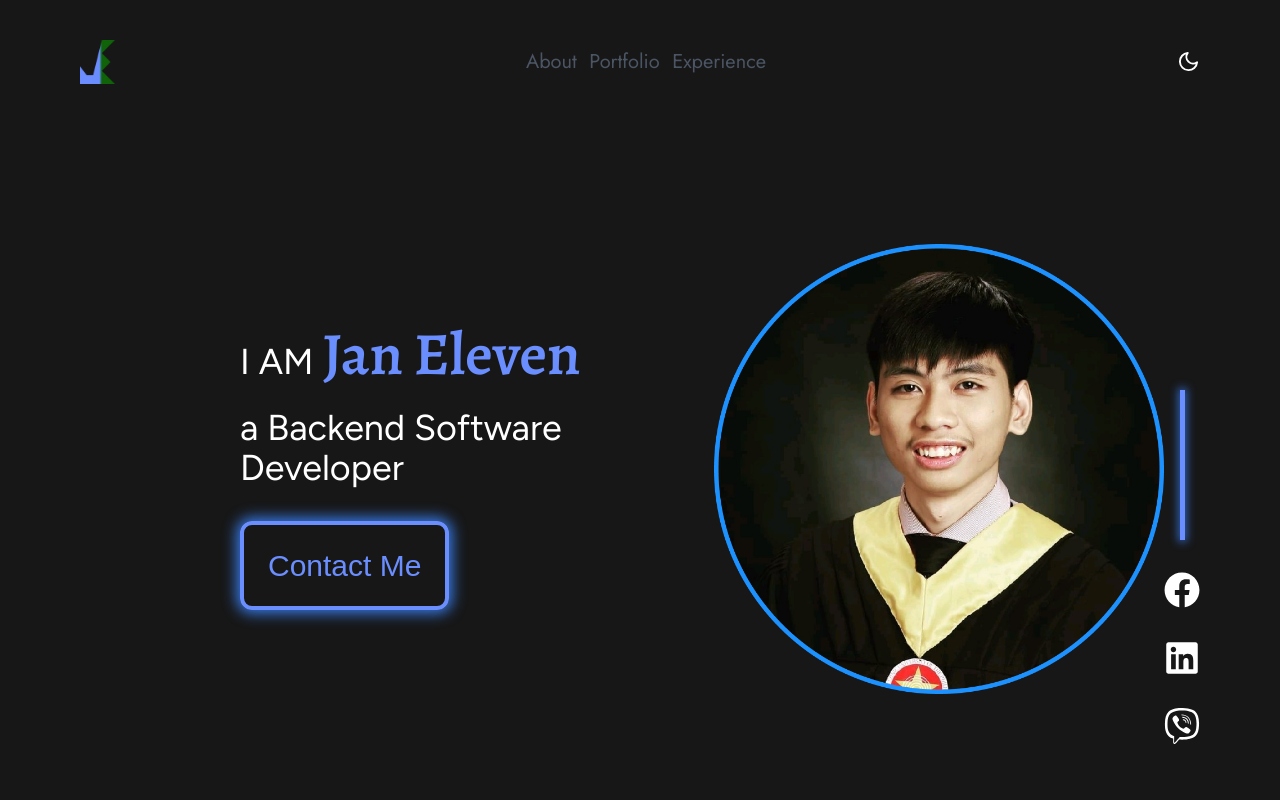
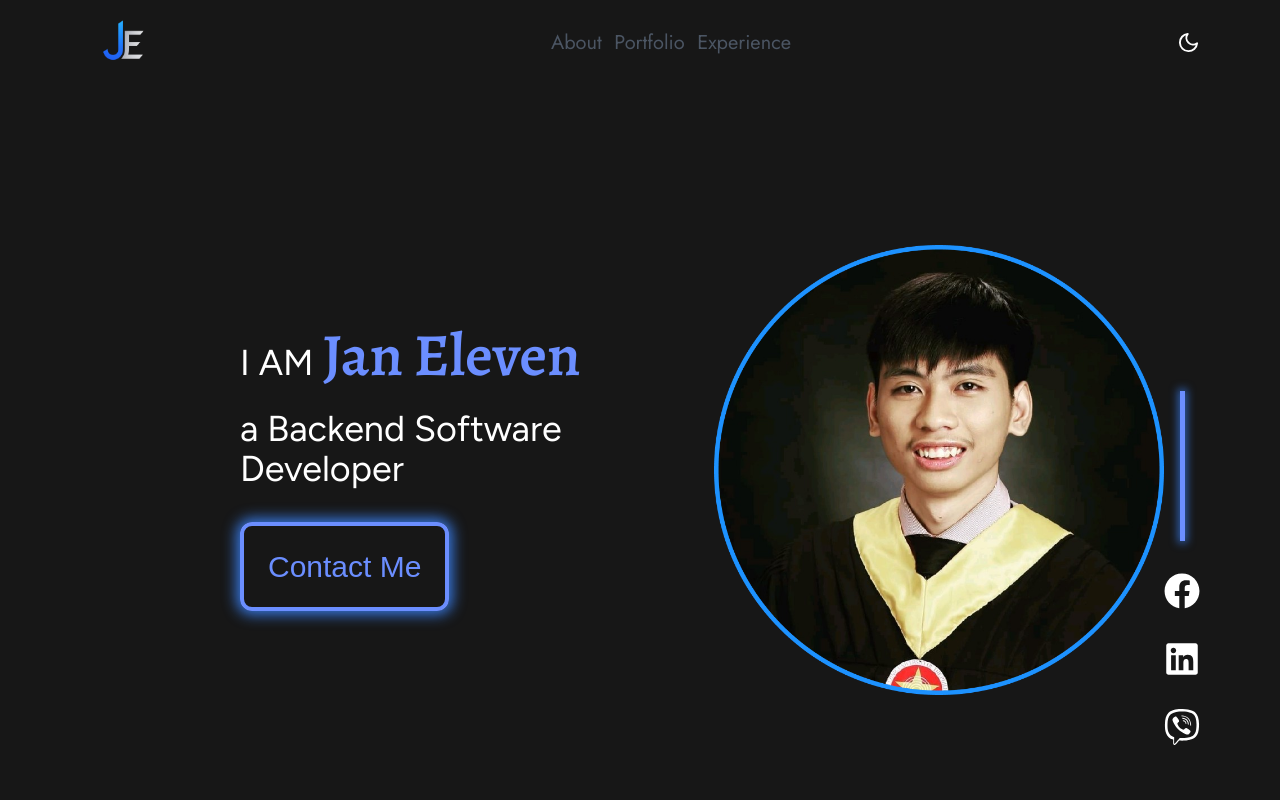
Before and after one commit to jan11eleven/onse-portfolio, a Next.js app: page / in a window 1280 px wide. Shown: the top 800 px of the page. Built offline with nearby package versions, Linux system fonts and the light colour scheme.

Commit message:
modified logo

```diff
--- a/app/components/Header.tsx
+++ b/app/components/Header.tsx
@@ -13,8 +13,8 @@ export default function Header() {
 				<Image
 					src="/logo.png"
 					alt="Description of image"
-					width={25}
-					height={45}
+					width={85}
+					height={105}
 					priority
 				/>
 			</div>
@@ -22,8 +22,8 @@ export default function Header() {
 				<Image
 					src="/logo.png"
 					alt="Description of image"
-					width={35}
-					height={55}
+					width={85}
+					height={105}
 					priority
 				/>
 			</div>
--- a/app/page.tsx
+++ b/app/page.tsx
@@ -10,7 +10,7 @@ import Portfolio from "./components/Portfolio";
 export default function Home() {
 	return (
 		<div className="bg-aboutBackground dark:bg-aboutForeground">
-			<div className="px-4 md:px-12 lg:px-20 mt-10 bg-foreground dark:bg-background">
+			<div className="px-4 md:px-12 lg:px-20 bg-foreground dark:bg-background">
 				<Header />
 			</div>
 			<div className="px-4 md:px-12 lg:px-20 bg-foreground dark:bg-background">
```
Also changed, not shown: public/logo.png, 1 other file (tests, documents, lock files or other folders).
